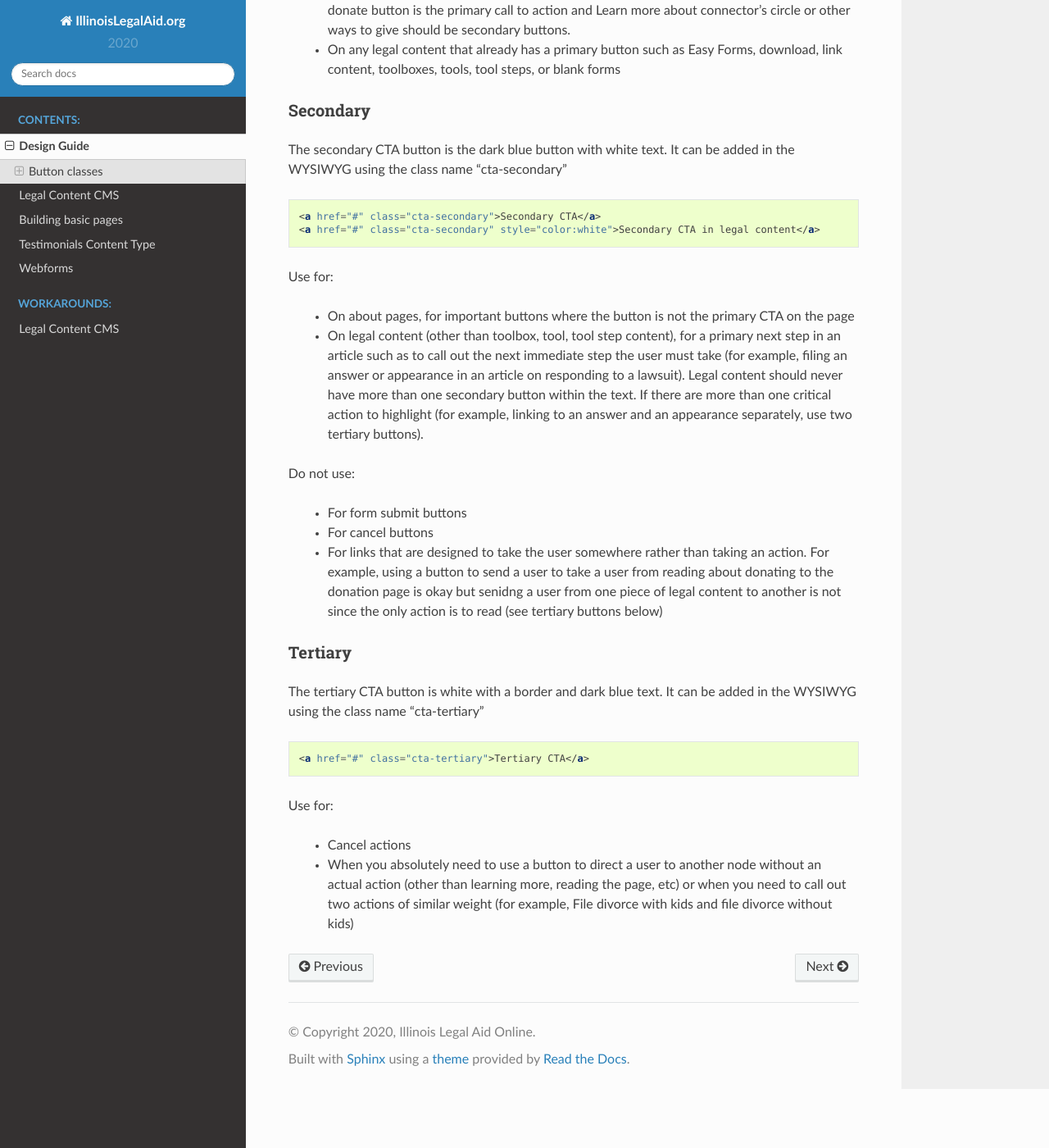
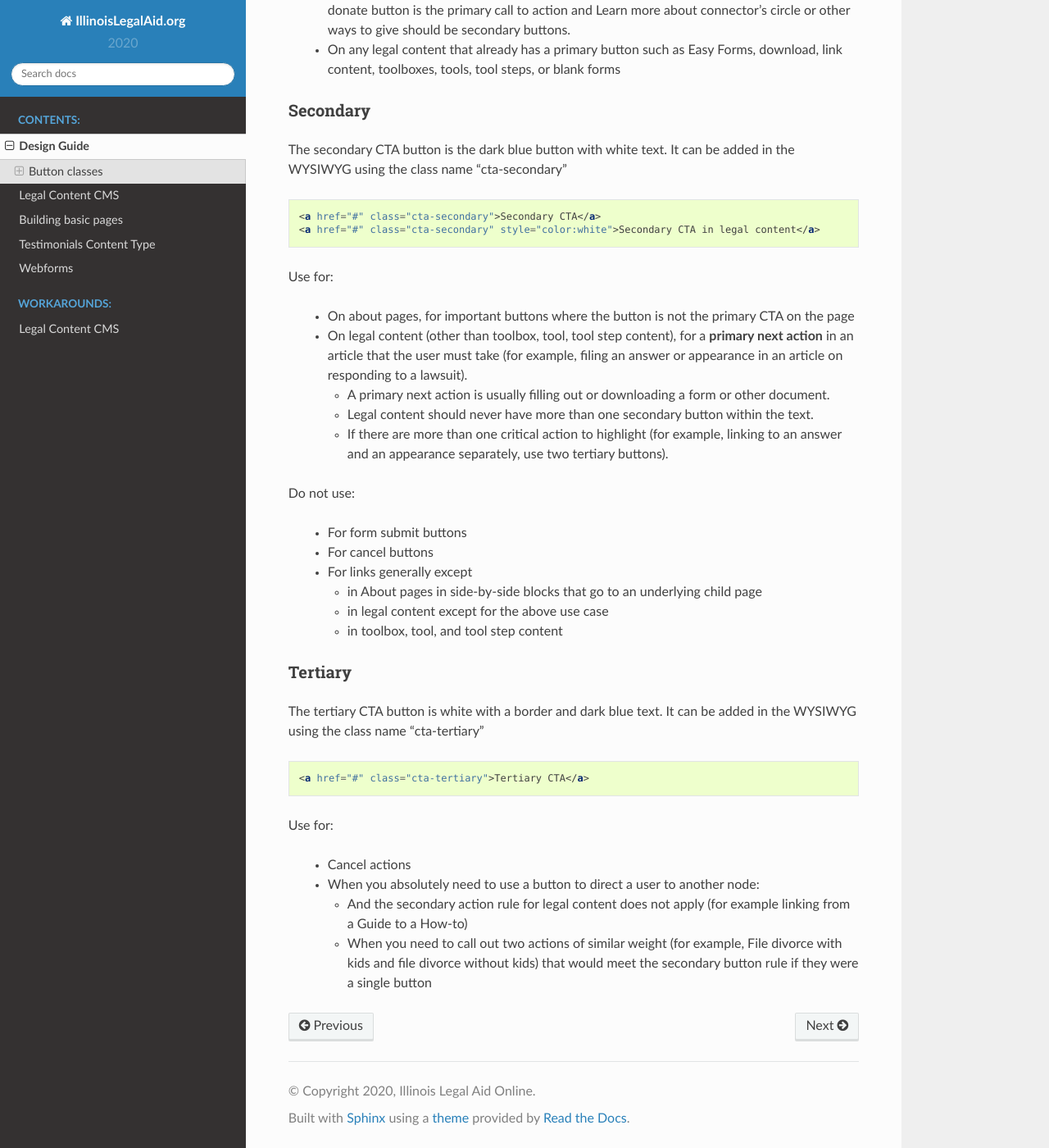
Before and after one commit to mrush-ilao/ilao-documentation, a Sphinx documentation site: the page built from docs/source/design_guide.rst, in a window 1280 px wide and 1400 px high, scrolled down 745 px. Shown: the whole window at 82% size. Built offline with Sphinx 7.4.7 and the Read the Docs theme 2.0.0, drawn with Linux system fonts in a browser that asks for light colours; formulas are drawn with MathJax 3.

Commit message:
Updated button info

```diff
--- a/docs/source/design_guide.rst
+++ b/docs/source/design_guide.rst
@@ -39,13 +39,22 @@ The secondary CTA button is the dark blue button with white text. It can be adde
 Use for:
 
  *  On about pages, for important buttons where the button is not the primary CTA on the page
- * On legal content (other than toolbox, tool, tool step content), for a primary next step in an article such as to call out the next immediate step the user must take (for example, filing an answer or appearance in an article on responding to a lawsuit).  Legal content should never have more than one secondary button within the text.  If there are more than one critical action to highlight (for example, linking to an answer and an appearance separately, use two tertiary buttons).
+ * On legal content (other than toolbox, tool, tool step content), for a **primary next action** in an article that the user must take (for example, filing an answer or appearance in an article on responding to a lawsuit).
+
+   * A primary next action is usually filling out or downloading a form or other document.
+   * Legal content should never have more than one secondary button within the text.
+   * If there are more than one critical action to highlight (for example, linking to an answer and an appearance separately, use two tertiary buttons).
 
 Do not use:
 
  * For form submit buttons
  * For cancel buttons
- * For links that are designed to take the user somewhere rather than taking an action.  For example, using a button to send a user to take a user from reading about donating to the donation page is okay but senidng a user from one piece of legal content to another is not since the only action is to read (see tertiary buttons below)
+ * For links generally except
+
+   * in About pages in side-by-side blocks that go to an underlying child page
+   * in legal content except for the above use case
+   * in toolbox, tool, and tool step content
+
 
 Tertiary
 -------------
@@ -59,4 +68,7 @@ The tertiary CTA button is white with a border and dark blue text. It can be add
 Use for:
 
  * Cancel actions
- * When you absolutely need to use a button to direct a user to another node without an actual action (other than learning more, reading the page, etc) or when you need to call out two actions of similar weight (for example, File divorce with kids and file divorce without kids)
+ * When you absolutely need to use a button to direct a user to another node:
+
+   * And the secondary action rule for legal content does not apply (for example linking from a Guide to a How-to)
+   * When you need to call out two actions of similar weight (for example, File divorce with kids and file divorce without kids) that would meet the secondary button rule if they were a single button
```
Also changed, not shown: 5 other files.
